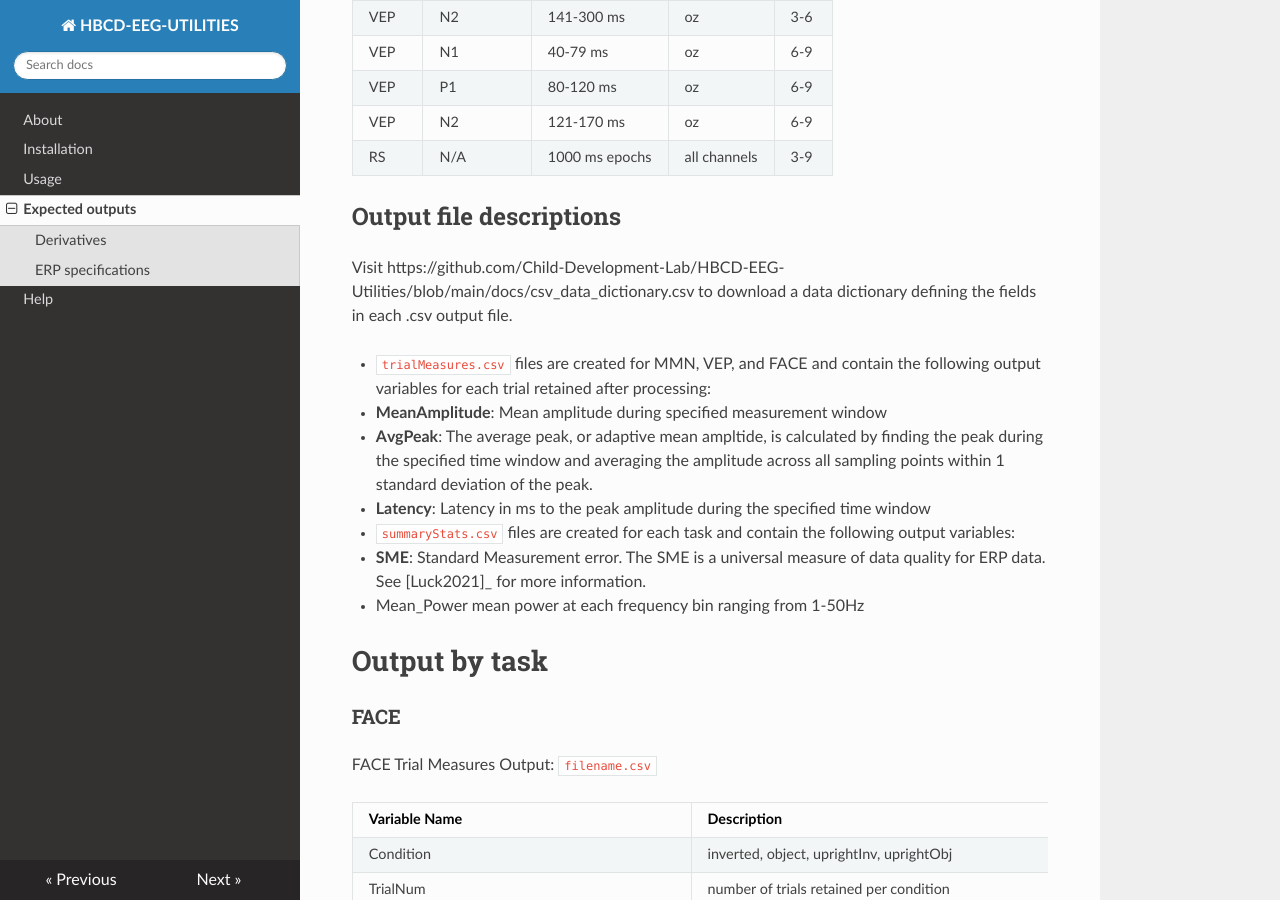
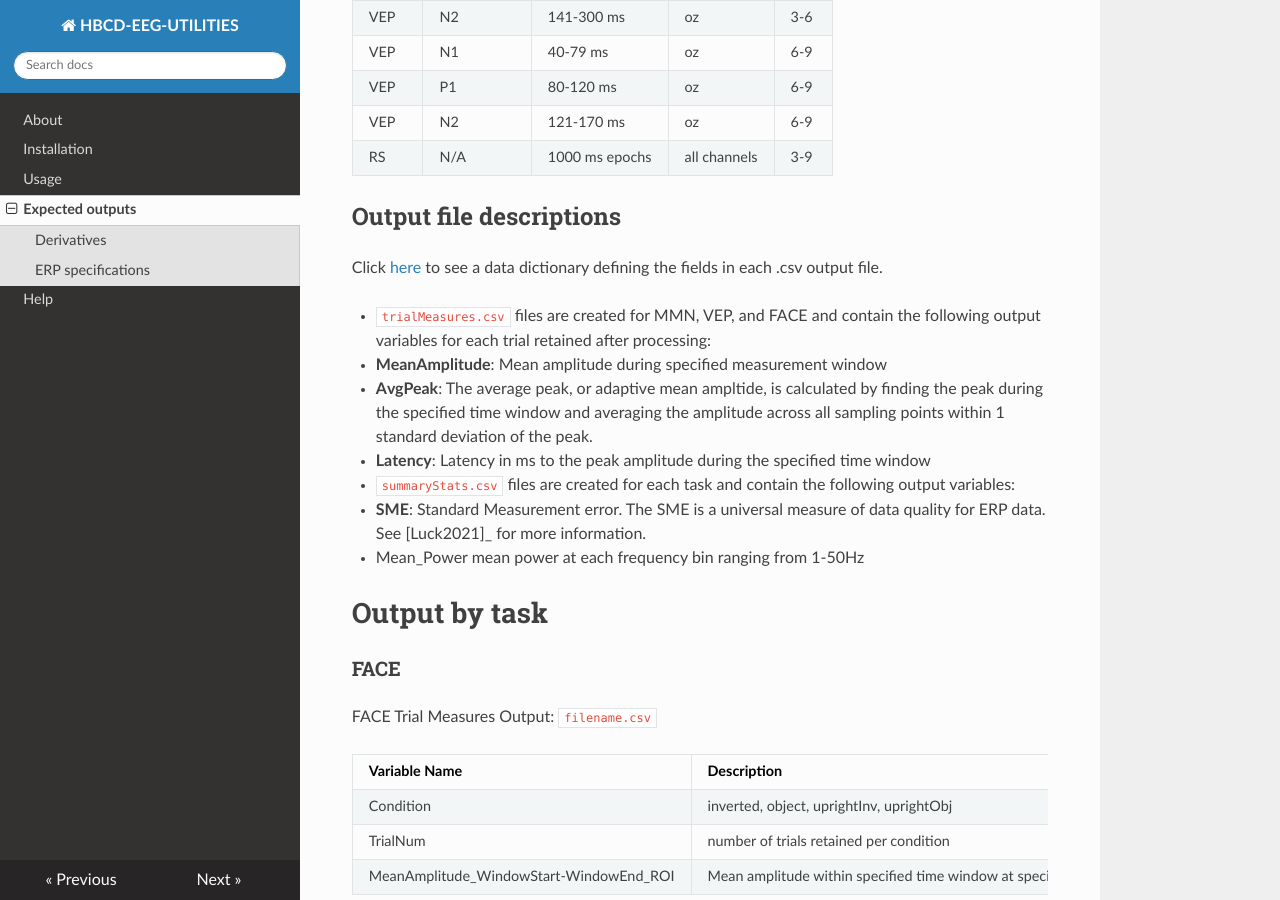
Before and after one commit to Child-Development-Lab/HBCD-EEG-Utilities, an MkDocs documentation site: the page built from docs/expected-outputs.md, in a window 1280 px wide and 900 px high, scrolled down 1528 px. Built offline with MkDocs 1.6.1, drawn with Linux system fonts in a browser that asks for light colours; nearby versions of some CDN libraries.

Commit message:
link to .csv DD

```diff
--- a/docs/expected-outputs.md
+++ b/docs/expected-outputs.md
@@ -51,7 +51,7 @@ The following derivatives are provided for each task
 
 ## Output file descriptions
 
-Visit https://github.com/Child-Development-Lab/HBCD-EEG-Utilities/blob/main/docs/csv_data_dictionary.csv to download a data dictionary defining the fields in each .csv output file.
+Click [here](https://github.com/Child-Development-Lab/HBCD-EEG-Utilities/blob/main/docs/csv_data_dictionary.csv) to see a data dictionary defining the fields in each .csv output file.
 
 - ``trialMeasures.csv`` files are created for MMN, VEP, and FACE and contain the following output variables for each trial retained after processing:
 
```
